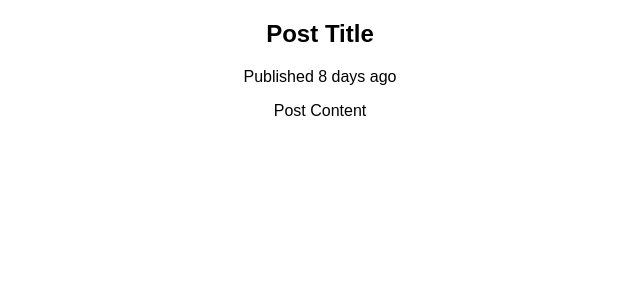
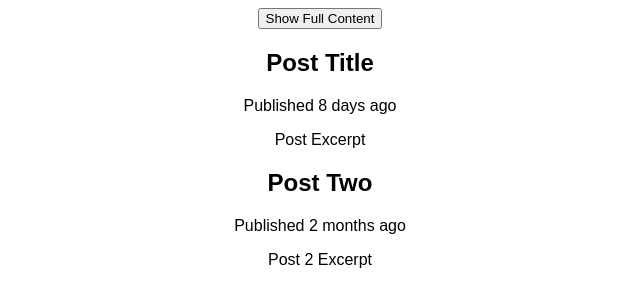
Before and after one commit to Shelob9/typescript-basics-for-wordpress, a React (Create React App) app: page / in a window 1280 px wide. Shown: the top 306 px of the page, without its empty margins (320-960 px from the left). Built offline with nearby package versions, Linux system fonts and the light colour scheme.

Commit message:
Add example of managing state

```diff
--- a/src/index.tsx
+++ b/src/index.tsx
@@ -42,13 +42,19 @@ interface Post {
  *
  * @param props
  */
-const BlogPost = (props: { post: Post }) => {
-	const { post } = props;
+const BlogPost = (props: { post: Post; showContent: boolean }) => {
+	const { post, showContent } = props;
 	return (
 		<article id={`post-${post.id}`}>
 			<h1>{post.title.rendered}</h1>
 			<p>Published {moment(post.date).fromNow()}</p>
-			<p>{post.content.rendered}</p>
+			<div>
+				{showContent ? (
+					<Fragment>{post.content.rendered}</Fragment>
+				) : (
+					<Fragment>{post.excerpt.rendered}</Fragment>
+				)}
+			</div>
 		</article>
 	);
 };
@@ -58,18 +64,36 @@ const BlogPost = (props: { post: Post }) => {
  *
  * @param props
  */
-const ListOfPosts = (props: { posts: Array<Post> }) => {
-	const { posts } = props;
+const ListOfPosts = (props: {
+	posts: Array<Post>;
+	showContent: boolean;
+	toggleShowContent: (enable: boolean) => void;
+}) => {
+	const { posts, showContent, toggleShowContent } = props;
 	return (
-		<Fragment>
-			{posts.map(post => (
-				<BlogPost key={post.id} post={post} />
-			))}
-		</Fragment>
+		<div>
+			<button
+				onClick={e => {
+					e.preventDefault();
+					toggleShowContent(!showContent);
+				}}>
+				Show Full Content
+			</button>
+			<Fragment>
+				{posts.map(post => (
+					<BlogPost key={post.id} post={post} showContent={showContent} />
+				))}
+			</Fragment>
+		</div>
 	);
 };
 
 function App() {
+	/**
+	 * State of content vs excerpt display
+	 * Putting it here to demonstrate passing change handlers
+	 */
+	const [showContent, toggleShowContent] = useState<boolean | null>(null);
 	const post: Post = {
 		id: 42,
 		title: {
@@ -83,9 +107,26 @@ function App() {
 		},
 		date: '2019-03-19T06:53:51'
 	};
+	const post2: Post = {
+		id: 4000,
+		title: {
+			rendered: 'Post Two'
+		},
+		content: {
+			rendered: 'Post 2 Content'
+		},
+		excerpt: {
+			rendered: 'Post 2 Excerpt'
+		},
+		date: '2019-01-19T06:53:51'
+	};
 	return (
 		<div className="App">
-			<ListOfPosts posts={[post]} />
+			<ListOfPosts
+				posts={[post, post2]}
+				showContent={showContent}
+				toggleShowContent={toggleShowContent}
+			/>
 		</div>
 	);
 }
```
